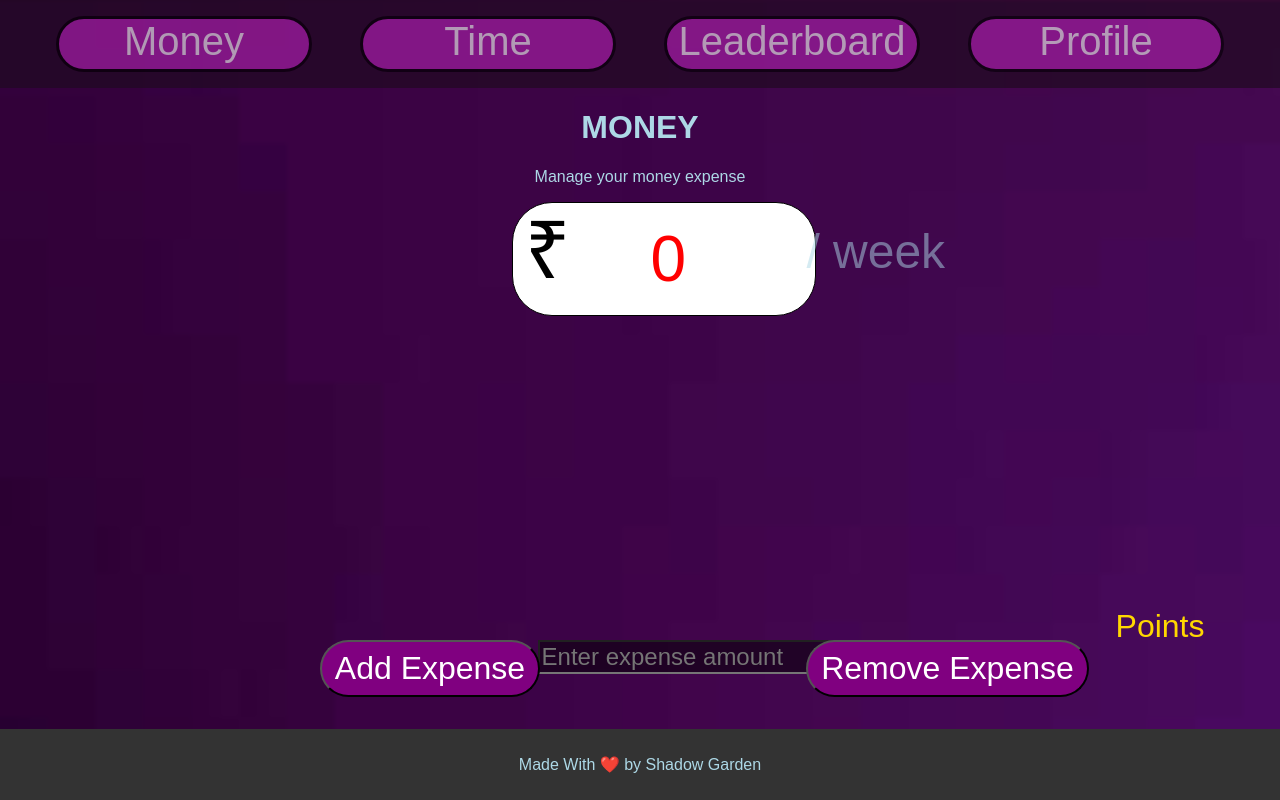
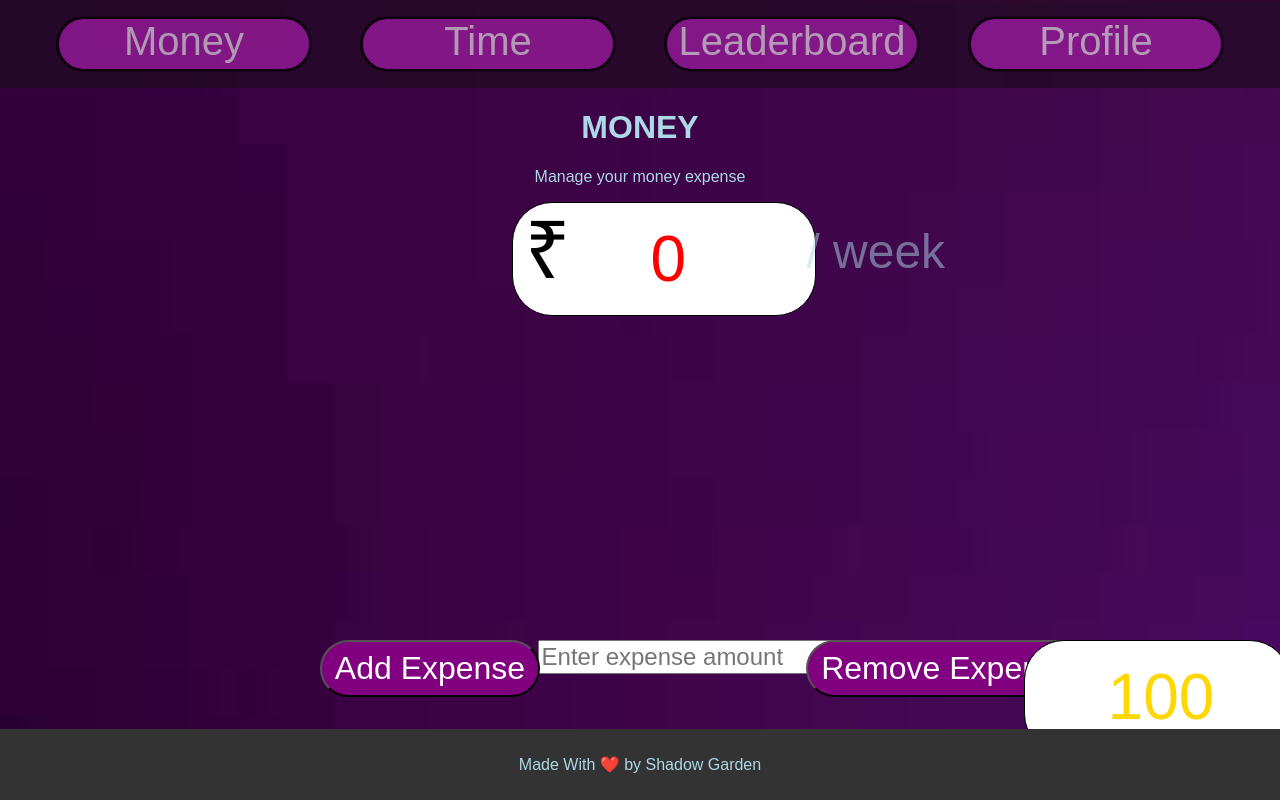
Before and after one commit to AyushMannVIT/Eureka-hackathon, a plain HTML site: page index.html in a window 1280 px wide. Shown: the top 800 px of the page. Drawn offline with Linux system fonts and the light colour scheme.

Commit message:
Update style.css

```diff
--- a/style.css
+++ b/style.css
@@ -104,7 +104,6 @@ p,h1{
     top: 80vh;
     left: 42vw;
     font-size: 1.5rem;
-    background-color: rgba(0, 0, 0, 0.5);
 }
 #addExpenseButton {
     background-color: purple;
@@ -223,7 +222,7 @@ button:hover {
     padding-left: 2.5rem;
     width: 15vw;
 }
-.profilePoints{
+#profilePoints{
     position: fixed;
     top: 80vh;
     left: 80vw;
@@ -240,7 +239,7 @@ button:hover {
     width: 15vw;
 }
 
-#profilePointsText{
+.profilePointsText{
     position: fixed;
     top: 70vh;
     left: 80vw;
```
